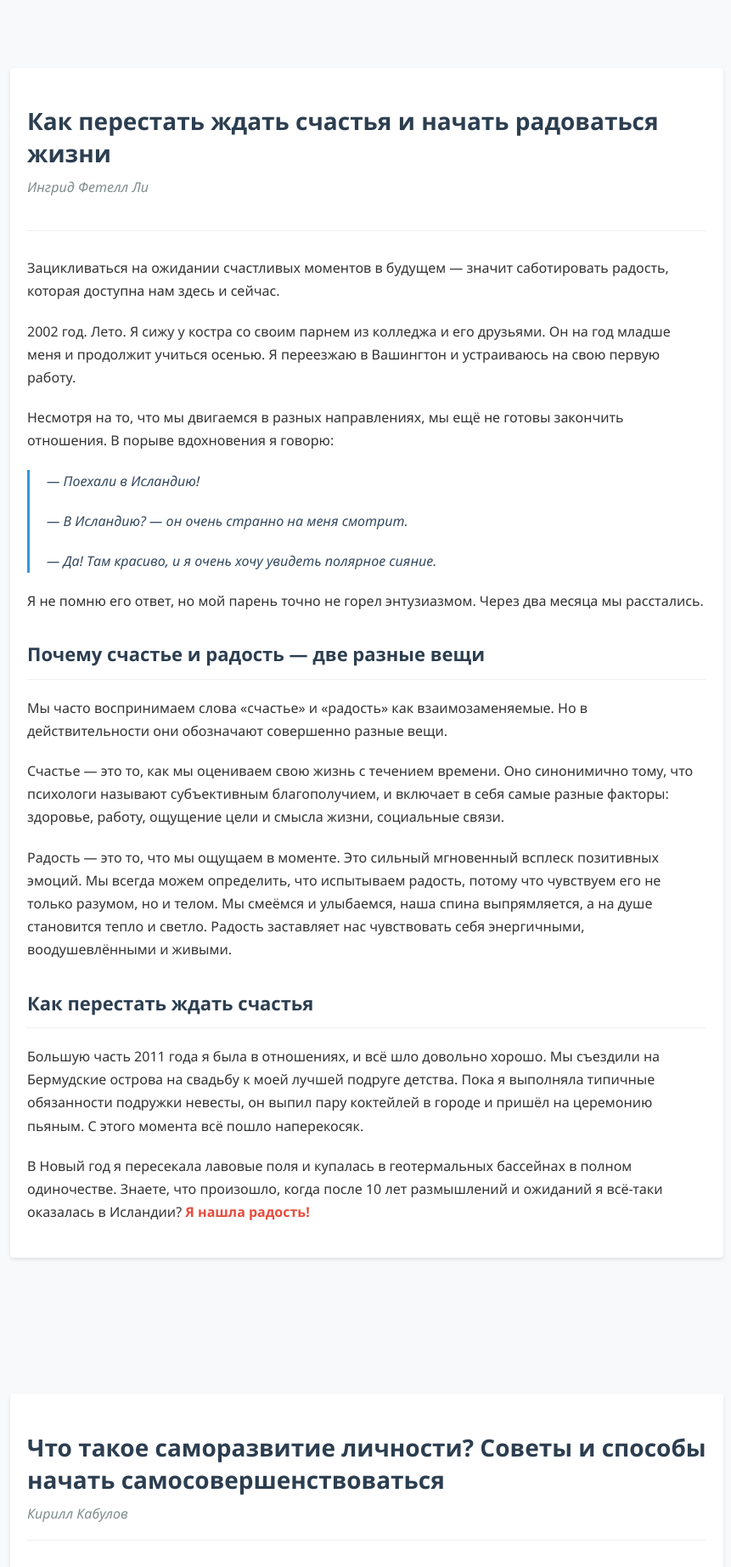
After one commit to skyland228/Tracker-of-goals-habits, a Django app: template tracker/basic/templates/extra/articles.html in a window 1280 px wide. The commit adds this page. Shown: the top 1844 px of the page at 85% size, without its empty margins (318-1179 px from the left). Run offline with Django 5.2, Linux system fonts and the light colour scheme; the template is opened without the code that fills it, so the values that code supplies are empty.

```diff
--- /dev/null
+++ b/tracker/basic/forms.py
@@ -0,0 +1,6 @@
+from django.forms import forms
+
+#
+# class AddHabitForm(forms.ModelForm):
+#     name = forms.CharField()
+#     category =
--- a/tracker/basic/static/basic/css/style.css
+++ b/tracker/basic/static/basic/css/style.css
@@ -32,6 +32,7 @@ body {
     align-items: center;
 }
 .header {
+    position: fixed;
     width: 100%;
     background: #2c3e50;
     padding: 0;
@@ -123,11 +124,44 @@ body {
     color: #3498db;
 }
 
-/* Основной контент */
+/* Общие стили списка привычек */
+.habits-list {
+    max-width: 900px;
+    margin: 90px auto;
+}
+
+/* Стиль элемента привычки */
+.habit-item {
+    padding: 1px 20px;
+    margin-bottom: 15px;
+    border-radius: 8px;
+    box-shadow: 0 2px 4px rgba(0,0,0,0.05);
+    transition: all 0.3s ease;
+}
+
+/* Цвета для категорий */
+.habit-health {
+    background-color: #e8f5e9; /* Мягкий зеленый */
+    border-left: 4px solid #4caf50;
+}
+
+
 .content {
-    margin-left: 220px;
-    padding: 20px;
+    margin-left: 220px; /* Ширина меню (200px) + отступ (20px) */
+    padding: 60px;
+    min-height: calc(100vh - 60px); /* 100% высоты минус шапка */
+    background: #f8f9fa; /* Фон для контента */
 }
+.centered-content {
+    margin-left: px; /* Ширина бокового меню + отступ */
+    margin-top: 0px; /* Высота верхнего меню + отступ */
+    padding: -5px;
+    max-width: 110px;
+    margin-right: auto;
+    margin-bottom: 40px;
+    text-align: center;
+}
+
 /* Общие стили формы */
 .auth-form {
     max-width: 400px;
--- a/tracker/basic/templates/basic/home.html
+++ b/tracker/basic/templates/basic/home.html
@@ -1,4 +1,6 @@
 {% extends 'base.html' %}
 
 {% block content %}
+
+{% include 'extra/articles.html' %}
 {% endblock %}
--- /dev/null
+++ b/tracker/basic/templates/extra/articles.html
@@ -0,0 +1,176 @@
+<!DOCTYPE html>
+<html lang="ru">
+<head>
+    <meta charset="UTF-8">
+    <meta name="viewport" content="width=device-width, initial-scale=1.0">
+    <title>Как перестать ждать счастья и начать радоваться жизни</title>
+    <link rel="stylesheet" href="style.css">
+
+</head>
+<style>
+        /* Дополнительные стили только для статьи */
+        .article-container {
+            max-width: 800px;
+            margin: 20px auto;
+            padding: 20px;
+            background: white;
+            border-radius: 4px;
+            box-shadow: 0 2px 4px rgba(0,0,0,0.1);
+        }
+
+        .article-header {
+            margin-bottom: 30px;
+            border-bottom: 1px solid #eee;
+            padding-bottom: 20px;
+        }
+
+        .article-title {
+            font-size: 28px;
+            color: #2c3e50;
+            margin-bottom: 10px;
+        }
+
+        .article-author {
+            font-style: italic;
+            color: #7f8c8d;
+            margin-bottom: 20px;
+        }
+
+        .article-content {
+            line-height: 1.7;
+            font-size: 16px;
+        }
+
+        .article-content p {
+            margin-bottom: 20px;
+        }
+
+        .article-content h2 {
+            color: #2c3e50;
+            margin: 30px 0 20px;
+            font-size: 22px;
+            border-bottom: 1px solid #eee;
+            padding-bottom: 10px;
+        }
+
+        .quote-block {
+            border-left: 3px solid #3498db;
+            padding-left: 20px;
+            margin: 20px 0;
+            color: #34495e;
+            font-style: italic;
+        }
+
+        .highlight-phrase {
+            font-weight: bold;
+            color: #e74c3c;
+        }
+</style>
+<body>
+    <!-- Основной контент -->
+    <main class="content">
+        <article class="article-container">
+            <header class="article-header">
+                <h1 class="article-title">Как перестать ждать счастья и начать радоваться жизни</h1>
+                <div class="article-author">Ингрид Фетелл Ли</div>
+            </header>
+
+            <div class="article-content">
+                <p>Зацикливаться на ожидании счастливых моментов в будущем — значит саботировать радость, которая доступна нам здесь и сейчас.</p>
+
+                <p>2002 год. Лето. Я сижу у костра со своим парнем из колледжа и его друзьями. Он на год младше меня и продолжит учиться осенью. Я переезжаю в Вашингтон и устраиваюсь на свою первую работу.</p>
+
+                <p>Несмотря на то, что мы двигаемся в разных направлениях, мы ещё не готовы закончить отношения. В порыве вдохновения я говорю:</p>
+
+                <div class="quote-block">
+                    <p>— Поехали в Исландию!</p>
+                    <p>— В Исландию? — он очень странно на меня смотрит.</p>
+                    <p>— Да! Там красиво, и я очень хочу увидеть полярное сияние.</p>
+                </div>
+
+                <p>Я не помню его ответ, но мой парень точно не горел энтузиазмом. Через два месяца мы расстались.</p>
+
+                <h2>Почему счастье и радость — две разные вещи</h2>
+
+                <p>Мы часто воспринимаем слова «счастье» и «радость» как взаимозаменяемые. Но в действительности они обозначают совершенно разные вещи.</p>
+
+                <p>Счастье — это то, как мы оцениваем свою жизнь с течением времени. Оно синонимично тому, что психологи называют субъективным благополучием, и включает в себя самые разные факторы: здоровье, работу, ощущение цели и смысла жизни, социальные связи.</p>
+
+                <p>Радость — это то, что мы ощущаем в моменте. Это сильный мгновенный всплеск позитивных эмоций. Мы всегда можем определить, что испытываем радость, потому что чувствуем его не только разумом, но и телом. Мы смеёмся и улыбаемся, наша спина выпрямляется, а на душе становится тепло и светло. Радость заставляет нас чувствовать себя энергичными, воодушевлёнными и живыми.</p>
+
+                <h2>Как перестать ждать счастья</h2>
+
+                <p>Большую часть 2011 года я была в отношениях, и всё шло довольно хорошо. Мы съездили на Бермудские острова на свадьбу к моей лучшей подруге детства. Пока я выполняла типичные обязанности подружки невесты, он выпил пару коктейлей в городе и пришёл на церемонию пьяным. С этого момента всё пошло наперекосяк.</p>
+
+                <p>В Новый год я пересекала лавовые поля и купалась в геотермальных бассейнах в полном одиночестве. Знаете, что произошло, когда после 10 лет размышлений и ожиданий я всё-таки оказалась в Исландии? <span class="highlight-phrase">Я нашла радость!</span></p>
+
+                <!-- Остальная часть статьи -->
+            </div>
+        </article>
+    </main>
+    <main class="content">
+        <article class="article-container">
+            <header class="article-header">
+                <h1 class="article-title">Что такое саморазвитие личности? Советы и способы начать самосовершенствоваться</h1>
+                <div class="article-meta">
+                    <span class="article-author">Кирилл Кабулов</span>
+                </div>
+            </header>
+            <div class="article-content">
+                <p>Саморазвитие — важный процесс, который помогает личности расти, учиться и становиться лучше каждый день. Этот процесс включает в себя постоянное стремление к улучшению собственных качеств, знаний, навыков, умений и способностей. Начать свой путь саморазвития может каждый: это может быть формальное образование в учебных заведениях или самообразование через чтение книг, онлайн-курсы и обучение новым навыкам. «Лента.ру» рассказывает, какие способы саморазвития существуют и как сделать первый шаг, чтобы начать процесс самосовершенствования.</p>
+                <h2>Что такое саморазвитие?</h2>
+
+                <div class="quote-block">
+                    <p>Как рассказала «Ленте.ру» нейропсихолог Екатерина Тур, в самом широком понимании саморазвитием можно назвать процесс активного стремления к личностному росту, раскрытию потенциала.</p>
+                </div>
+
+                <p>Саморазвитие представляет из себя систематическое развитие навыков, знаний, убеждений, компетенций и качеств личности. Главная цель этого процесса — достижение желаемых результатов и обретение удовлетворенности жизнью</p>
+
+                <p>«Саморазвитие включает в себя приобретение новых знаний, умений и навыков, самоанализ, рефлексию, постоянное обучение и самосовершенствование. Оно помогает развивать личность, расширять кругозор, становиться более гибким и адаптивным, повышать уверенность в себе, мотивацию и укреплять личные ресурсы», — отметила Екатерина Тур.</p>
+
+                <h2>Что дает саморазвитие?</h2>
+
+                <ul class="article-list">
+                    <li><strong>Личное развитие.</strong> Саморазвитие помогает улучшить навыки и знания, что может повысить самооценку и уверенность в себе.</li>
+                    <li><strong>Жизненные навыки.</strong> Практические навыки — например, управление временем, коммуникация, решение проблем, критическое мышление — также являются важным следствием саморазвития.</li>
+                    <li><strong>Активный ум.</strong> Получение новой информации в рамках саморазвития способствует стимуляции ума.</li>
+                    <li><strong>Адаптация к изменениям.</strong> В современном мире изменения происходят очень быстро, и способность к саморазвитию помогает адаптироваться к новым условиям.</li>
+                    <li><strong>Жизненное удовлетворение.</strong> Саморазвитие способствует личному росту и расширению круга интересов.</li>
+                    <li><strong>Широкий кругозор.</strong> В процессе саморазвития человек получает знания об актуальных событиях, тенденциях и достижениях.</li>
+                    <li><strong>Профессиональный рост.</strong> Развитие собственных качеств, постоянное образование и приобретение новых навыков помогают адаптироваться к меняющимся условиям работы.</li>
+                </ul>
+
+                <h2>С чего начать саморазвитие?</h2>
+
+                <div class="quote-block">
+                    <p>Психолог Анастасия Лазурко рассказала «Ленте.ру», что начинать свое развитие нужно с маленьких шагов. Это необходимо, чтобы выработать привычку или навык движения к изменениям — только тогда саморазвитие будет регулярным и дисциплинированным.</p>
+                    <p>Именно регулярность и последовательность в своем саморазвитии дает позитивные качественные изменения, что и является обычно целью. И у саморазвития никогда не будет конца или предельной точки — это всегда определяется личной мотивацией и желанием к этим изменениям</p>
+                </div>
+
+                <h2>Какие есть этапы саморазвития?</h2>
+
+                <h3>Первый этап — выбор направления саморазвития</h3>
+                <p>Для этого нужно понять, что именно в вашей жизни хотелось бы изменить. Сделать это помогут честные ответы на вопросы к самому себе:</p>
+                <ul class="article-list">
+                    <li>«Какие у меня сильные и слабые стороны?»</li>
+                    <li>«Мне на самом деле нравится то, чем я занимаюсь?»</li>
+                    <li>«Что в моей жизни доставляет мне дискомфорт?»</li>
+                    <li>«Какие качества мешают моему личностному росту и могу ли я от них избавиться?»</li>
+                </ul>
+
+                <h3>Второй этап — постановка целей</h3>
+                <p>При постановке целей важно соблюдать ряд правил:</p>
+                <ul class="article-list">
+                    <li>Цель должна быть конкретной.</li>
+                    <li>Цель должна основываться на ваших желаниях.</li>
+                    <li>Цель должна быть реальна.</li>
+                    <li>Цель можно достигнуть в несколько этапов.</li>
+                </ul>
+
+                <h3>Третий этап — создание плана для достижения цели</h3>
+                <p>Четкий план саморазвития поможет сосредоточится на процессе, а также увеличит уровень мотивации и самодисциплины и поможет правильно распределить свое время.</p>
+            </div>
+        </article>
+    </main>
+</body>
+</html>
--- a/tracker/basic/urls.py
+++ b/tracker/basic/urls.py
@@ -5,7 +5,7 @@ from . import views
 urlpatterns = [
     path('', views.home, name = 'home'),
     path('profile/',views.profile, name = 'profile'),
-    path('habits/', views.habits, name = 'habits'),
+    path('habits/', views.Habits.as_view(), name = 'habits'),
     path('goals/', views.goals, name = 'goals'),
     path('progress/', views.progress, name = 'progress'),
 ]
```
Also changed, not shown: tracker/basic/templates/basic/Habits.html (added, +16 -0 lines), tracker/__init__.py (added).
